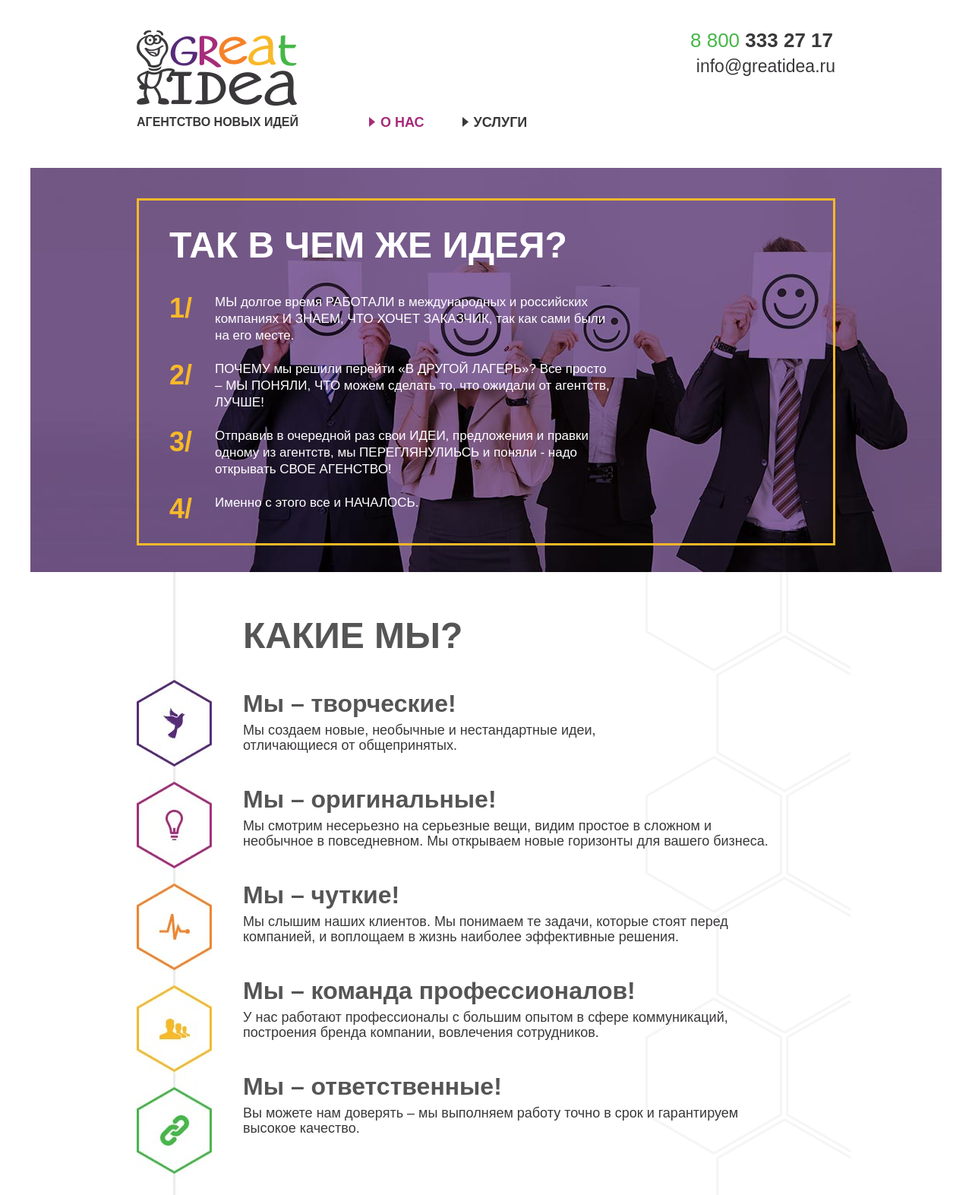
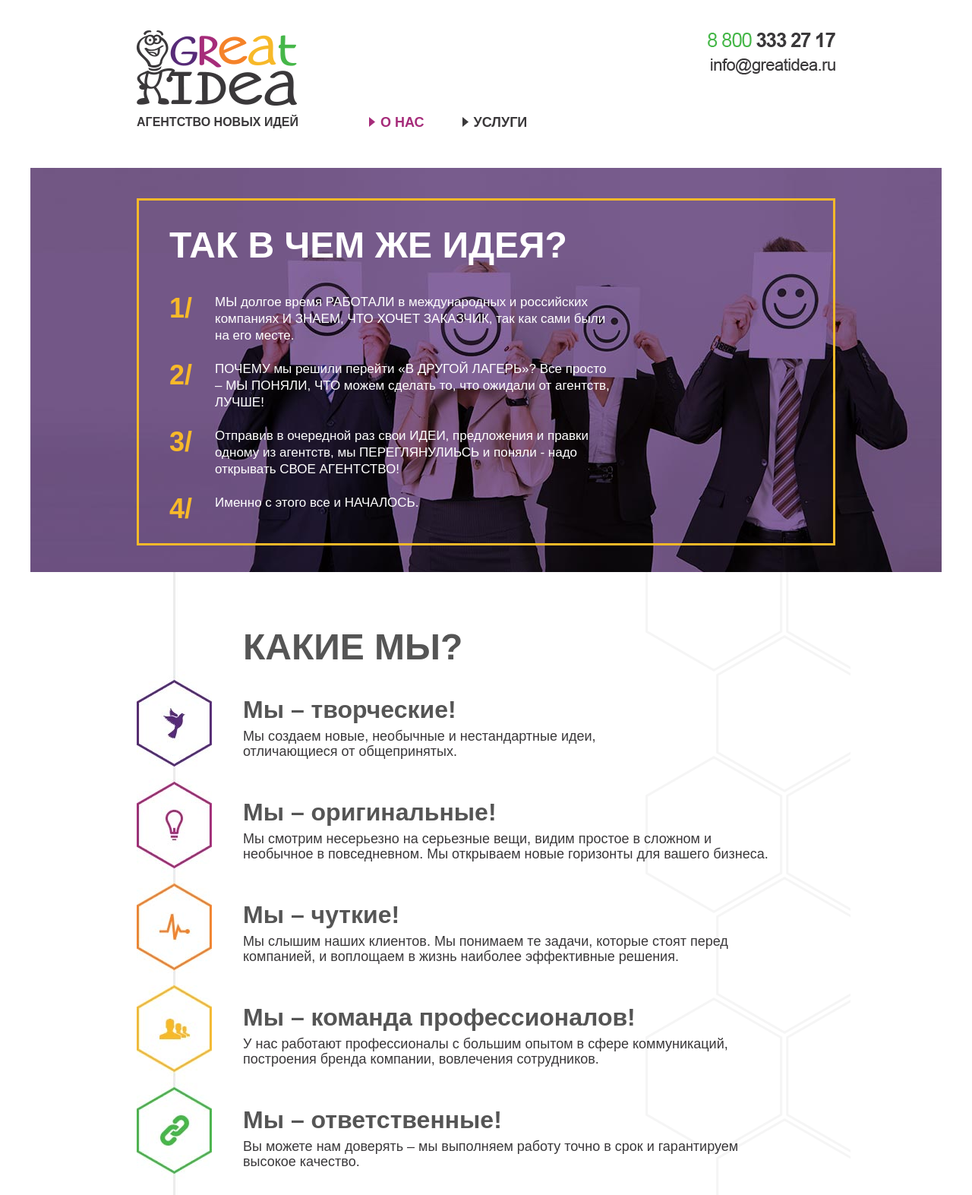
Before and after one commit to AntonAbramov/CleanProject, a website: page about.html in a window 1280 px wide. Shown: the top 1573 px of the page at 76% size. Drawn offline with Linux system fonts and the light colour scheme.

Commit message:
release idea project

```diff
--- a/about.html
+++ b/about.html
@@ -35,8 +35,10 @@
 		<a href="service.html">Услуги</a>
 	</nav>
 	<div class="contacts">
-		<div class="tel"><a href="tel://8-800-333-2717"><span>8 800</span> <b>333 27 17</b></a></div>
-		<div class="mail"><a title="Напишите нам" href="mailto:info@greatidea.ru">info@greatidea.ru</a></div>
+		<!--<div class="tel"><a href="tel://8-800-333-2717"><span>8 800</span> <b>333 27 17</b></a></div>-->
+		<div class="tel"><a href="tel://8-800-333-2717"><img src="img/tel.png" alt=""/></a></div>
+		<div class="mail"><a title="Напишите нам" href="mailto:info@greatidea.ru"><img src="img/mail.png" alt=""/></a>
+		</div>
 	</div>
 </header>
 
@@ -54,7 +56,7 @@
 
 		<p class="third">Отправив в очередной раз свои ИДЕИ, предложения и правки
 			одному из агентств, мы ПЕРЕГЛЯНУЛИЬСЬ и поняли - надо
-			открывать СВОЕ АГЕНСТВО! </p>
+			открывать СВОЕ АГЕНТСТВО! </p>
 
 		<p class="fourth">Именно с этого все и НАЧАЛОСЬ.</p>
 	</div>
@@ -65,7 +67,7 @@
 
 		<div class="block">
 			<h3>Мы – творческие!</h3>
-			Мы создаем новые, необычные и нестандартные идеи,<br />
+			Мы создаем новые, необычные и нестандартные идеи,<br/>
 			отличающиеся от общепринятых.
 		</div>
 		<div class="block">
@@ -106,7 +108,7 @@
 		</div>
 		<div class="office-contacts">
 			<div class="city">Москва</div>
-			<div class="street">ул. Вельяминовская, д. 3/2, офис 303</div>
+			<div class="street">ул. 1905 года, д. 10, стр. 1.</div>
 		</div>
 		<div class="copyright">&copy; Great Idea 2014</div>
 	</div>
--- a/sass/_header.scss
+++ b/sass/_header.scss
@@ -37,7 +37,6 @@
 			margin:0 0 11px;
 			a {
 				color:#3a383a;
-				margin-right: 3px;
 				span {
 					color:#46b749;
 				}
--- a/sass/_main.scss
+++ b/sass/_main.scss
@@ -96,6 +96,9 @@ textarea {
 }
 .slider {
 	position: relative;
+}
+.slide img {
+	max-width: 100%;
 }
 .main-content {
 	margin:0 auto;
@@ -206,6 +209,7 @@ textarea {
 				max-width: 100%;
 				display: block;
 				width:100%;
+				height:209px;
 			}
 		}
 
@@ -319,11 +323,11 @@ textarea {
 	h2 {
 		font-size: 48px;
 		line-height: 48px;
-		margin-bottom: 50px;
-		padding-top:60px;
+		margin-bottom: 43px;
+		padding-top:75px;
 	}
 	.block {
-		margin-bottom:46px;
+		margin-bottom:55px;
 		h3 {
 			font-size: 32px;
 			line-height: 30px;
```
Also changed, not shown: main.html (+17 -9 lines), service.html (+14 -6 lines), css/style.css, img/mail.png (added), img/tel.png (added), img/text_agency.png (added).
